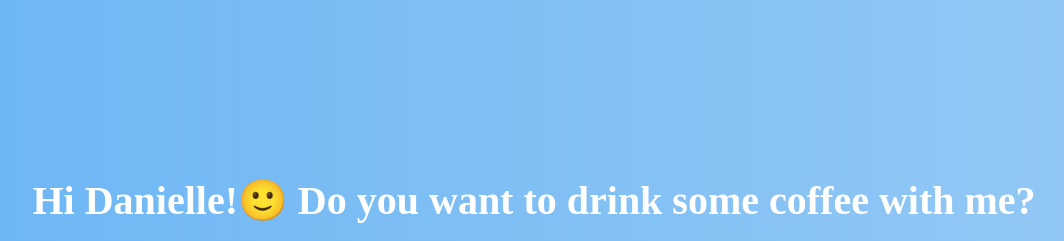
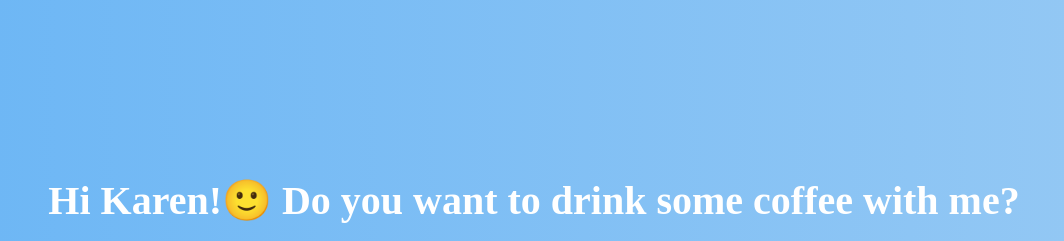
Before and after one commit to Charuzu28/memeWeb, a plain HTML site: page index.html in a window 1280 px wide. Shown: the top 241 px of the page, without its empty margins (106-1170 px from the left). Drawn offline with Linux system fonts and the light colour scheme.

Commit message:
Update index.html

```diff
--- a/index.html
+++ b/index.html
@@ -6,7 +6,7 @@
 <body>
     <div class="container">
         <div>
-            <h1 class="header_text">Hi Danielle!&#128578 Do you want to drink some coffee with me?</h1>
+            <h1 class="header_text">Hi Karen!&#128578 Do you want to drink some coffee with me?</h1>
             <h1 class="header_text">Are you free tomorrow?</h1>
         </div>
         <div class="gif_container">
```
